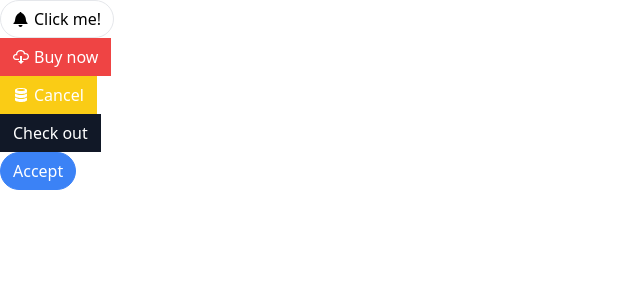
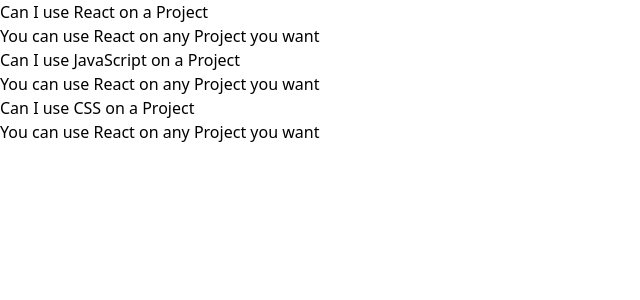
Before and after one commit to eduardotejeda/comps, a React (Create React App) app: page / in a window 1280 px wide. Shown: the top 300 px of the page, without its empty margins (0-640 px from the left). Built offline with nearby package versions, Linux system fonts and the light colour scheme.

Commit message:
Add new component to replace old App component

```diff
--- a/src/App.js
+++ b/src/App.js
@@ -1,24 +1,28 @@
-import {GoBell, GoCloudDownload, GoDatabase} from "react-icons/go"
-import Button from "./Button";
+import Accordion from "./components/Accordion";
 
 function App() {
-    return <div>
-        <div>
-            <Button outline rounded><GoBell></GoBell>Click me!</Button>
-        </div>
-        <div>
-            <Button danger><GoCloudDownload></GoCloudDownload>Buy now</Button>
-        </div>
-        <div>
-            <Button warning><GoDatabase></GoDatabase>Cancel</Button>
-        </div>
-        <div>
-            <Button secondary>Check out</Button>
-        </div>
-        <div>
-            <Button primary rounded>Accept</Button>
-        </div>
-    </div>;
+const items = [
+    {
+        id: 'adsfa',
+        label:'Can I use React on a Project',
+        content: 'You can use React on any Project  you want'
+
+    },
+    {
+        id: 'adsfa1',
+        label:'Can I use JavaScript on a Project',
+        content: 'You can use React on any Project  you want'
+
+    },
+    {
+        id: 'adsfa2',
+        label:'Can I use CSS on a Project',
+        content: 'You can use React on any Project  you want'
+
+    }
+]
+
+    return <Accordion items={items} />;
 }
 
 export default App;
--- /dev/null
+++ b/src/components/Accordion.js
@@ -0,0 +1,17 @@
+function Accordion({items}) {
+    const renderedItems = items.map((item) => {
+        return (
+            <div key={item.id}>
+            <div>{item.label}</div>
+            <div>{item.content}</div>
+            </div>
+        )
+    })
+
+
+
+    return <div>{renderedItems}</div>;
+
+}
+
+export default Accordion;
--- a/src/Button.js
+++ b/src/components/Button.js
@@ -4,8 +4,6 @@
     'bg-blue-500':true,
     'text-yellow-500':true
 });
-
-console.log(finalClassName);
 
 function Button({
     children,
@@ -15,10 +13,12 @@
     warning,
     danger,
     outline,
-    rounded
+    rounded,
+    ...rest
 }) {
 
-    const classes = className('flex items-center px-3 py-1.5 border', {
+
+    const classes = className(rest.className, 'flex items-center px-3 py-1.5 border', {
         'border-blue-500 bg-blue-500 text-white': primary,
         'border-gray-900 bg-gray-900 text-white': secondary,
         'border-green-500 bg-green-500 text-white': success,
@@ -33,7 +33,7 @@
         'text-red-500': outline && danger,
 
     })
-    return <button className={classes}>{children}</button>;
+    return <button {...rest} className={classes}>{children}</button>;
 }
 
 Button.propTypes = {
--- /dev/null
+++ b/src/pages/ButtonPages.js
@@ -0,0 +1,33 @@
+import {GoBell, GoCloudDownload, GoDatabase} from "react-icons/go"
+import Button from "../components/Button";
+
+function ButtonPage() {
+    // const handleClick = () => {
+    //     console.log('click!')
+
+    // };
+
+
+    return <div>
+        <div>
+            <Button outline rounded className="mb-5"><GoBell></GoBell>Click me!</Button>
+            {/* <Button outline rounded onClick={handleClick}><GoBell></GoBell>Click me!</Button> */}
+        </div>
+        <div>
+            <Button danger><GoCloudDownload></GoCloudDownload>Buy now</Button>
+            {/* <Button danger onMouseEnter={handleClick}><GoCloudDownload></GoCloudDownload>Buy now</Button> */}
+        </div>
+        <div>
+            <Button warning><GoDatabase></GoDatabase>Cancel</Button>
+            {/* <Button warning onMouseLeave={handleClick}><GoDatabase></GoDatabase>Cancel</Button> */}
+        </div>
+        <div>
+            <Button secondary>Check out</Button>
+        </div>
+        <div>
+            <Button primary rounded>Accept</Button>
+        </div>
+    </div>;
+}
+
+export default ButtonPage;
```
